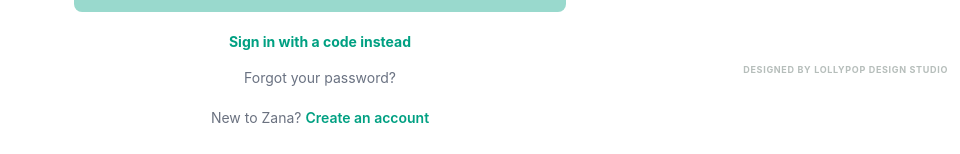
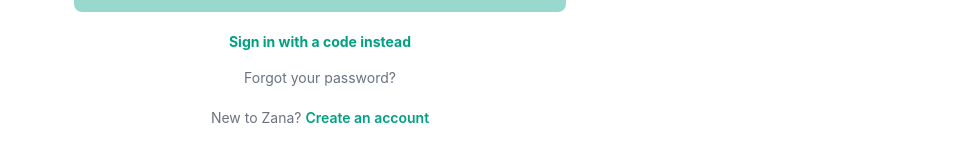
Before and after one commit to Jesuefe/zana-ride, a Next.js app in the folder customer-web/: page /login in a window 1280 px wide. Shown: the part 648-802 px from the top of the page, without its empty margins (320-1280 px from the left). Built offline with nearby package versions, Linux system fonts and the light colour scheme.

Commit message:
Remove design watermark from customer UI

```diff
--- a/customer-web/app/layout.tsx
+++ b/customer-web/app/layout.tsx
@@ -26,9 +26,7 @@ export default function RootLayout({ children }: { children: React.ReactNode })
           <ThemeProvider>
             <AuthGuard>
               <div className="app-shell relative w-full overflow-x-clip">
-                <SplashGate>{children}</SplashGate>
-                <span className="lollypop-design-watermark" aria-hidden="true">Designed by Lollypop Design Studio</span>
-              </div>
+                <SplashGate>{children}</SplashGate></div>
               <BottomNav />
               <RealtimeNotificationAlert />
             </AuthGuard>
```
